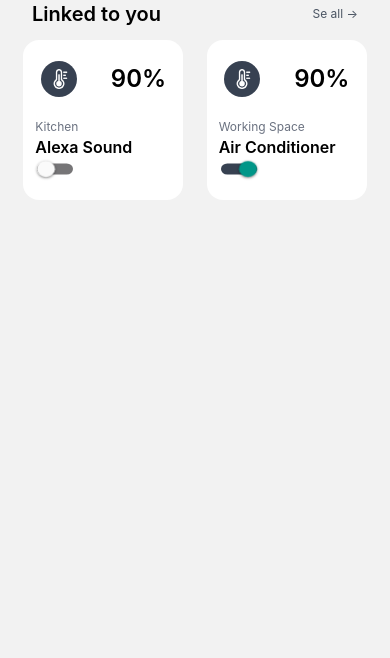
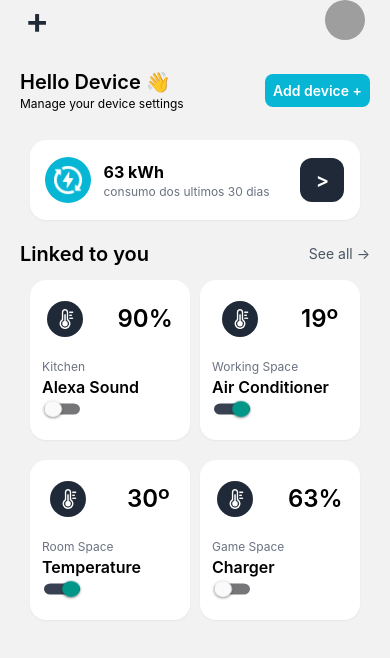
Before and after one commit to GustavoSod/app-home-automation, a React Native app: screen /Home in a window 390 px wide. Shown: the top 658 px of the page. Built offline with nearby package versions, Linux system fonts and the light colour scheme; grey boxes are pictures that could not be loaded.

Commit message:
add more components to home
- Added component X for feature Y
- Integrated component A for functionality B
- Updated component C to version D
- Fixed bug in component E

```diff
--- /dev/null
+++ b/src/components/energyMonth/index.tsx
@@ -0,0 +1,23 @@
+import React from 'react'
+import { Text, View, Image, TouchableOpacity} from 'react-native'
+
+export default function EnergyMonth({kwh , description} : {kwh: string, description: string}) {
+  return (
+    <View className='w-full, justify-center items-center' style={{marginStart: 30, marginEnd: 30}}>
+        <View className='bg-white w-full h-20 rounded-2xl flex flex-row items-center justify-around mb-5 shadow-sm'>
+            <View className='flex-row items-center'>
+                <View className=' bg-cyan-500 rounded-full p-2 items-center justify-center'>
+                    <Image source={require('../../../assets/images/renewable-energy.png')}  style={{width: 30, height: 30}}/>
+                </View>
+                <View className='ml-3'>
+                    <Text className='font-bold text-base'>{kwh}</Text>
+                    <Text className='text-xs text-gray-500'>{description}</Text>
+                </View>
+            </View>
+            <TouchableOpacity className='bg-gray-800 w-11 h-11 rounded-xl items-center justify-center'>
+                <Text className='text-white font-semibold text-xl'>&gt;</Text>
+            </TouchableOpacity>
+        </View>
+    </View>
+  )
+}
--- /dev/null
+++ b/src/components/header/index.tsx
@@ -0,0 +1,33 @@
+import React from 'react';
+import { View, Text, TouchableOpacity, Image} from 'react-native';
+
+type HeaderType = {
+  type?: 'device' | 'user';
+};
+
+export default function Header({ type }: HeaderType) {
+  return (
+    <View className='w-full mb-7'>
+      {type === 'device' ? (
+        <View className='flex-row justify-between items-center' style={{ marginStart: 20, marginEnd: 20 }}>
+          <View>
+            <Text className='font-semibold text-xl'>Hello Device 👋</Text>
+            <Text className='text-xs'>Manage your device settings</Text>
+          </View>
+          <TouchableOpacity className='bg-cyan-500 rounded-lg p-2'>
+            <Text className='text-white font-semibold'>Add device +</Text>
+          </TouchableOpacity>
+        </View>
+      ): type === 'user' ?(
+        <View className='flex-row justify-between items-center' style={{ marginStart: 25, marginEnd: 25 }}>
+          <TouchableOpacity>
+            <Text className='text-gray-800 text-4xl font-semibold'>+</Text>
+          </TouchableOpacity>
+          <View>
+            <Image source={{ uri: 'https://images.inc.com/uploaded_files/image/1920x1080/getty_481292845_77896.jpg' }} style={{width: 40, height: 40, borderRadius: 100}}/>
+          </View>
+        </View>
+      ) : null}
+    </View>
+  );
+}
--- a/src/components/inputForm/index.tsx
+++ b/src/components/inputForm/index.tsx
@@ -18,6 +18,7 @@ export default function InputForm(props: InputFormProps) {
       className='border-b p-3 mb-4 border-stone-500 w-11/12 text-base'
       placeholder={placeholderText}
       secureTextEntry={secureTextEntry}
+      placeholderTextColor={'gray'}
       autoCapitalize={autoCapitalize}
       autoCorrect={autoCorrect}
       keyboardType={keyboardType}
--- a/src/components/widgetTrigger/index.tsx
+++ b/src/components/widgetTrigger/index.tsx
@@ -1,6 +1,5 @@
 import React from 'react';
 import { Text, View, Switch, Image} from 'react-native';
-import { SafeAreaView } from 'react-native-safe-area-context';
 
 type WidgetItem = {
     value: string;
@@ -15,16 +14,11 @@ type WidgetProps = {
 
 const WidgetTrigger: React.FC<WidgetProps> = ({ items }) => {
   return (
-    <SafeAreaView>
-        <View className='flex flex-row w-full justify-between items-center pl-8 pr-8 mb-3'>
-            <Text className='font-semibold text-xl'>Linked to you</Text>
-            <Text className='text-xs text-gray-600'>Se all -&gt;</Text>
-        </View>
-      <View className='flex flex-row w-full justify-evenly flex-wrap items-start'>
+      <View className='flex flex-row justify-between flex-wrap items-start' style={{marginStart: 30, marginEnd: 30}}>
         {items.map((item, index) => (
-          <View key={index} className='bg-white w-40 h-40 rounded-2xl flex items-start justify-evenly'>
+          <View key={index} className='bg-white w-40 h-40 rounded-2xl flex items-start justify-evenly mb-5 shadow-sm'>
             <View className='flex flex-row items-center justify-around w-full'>
-                <View className=' bg-gray-700 rounded-full items-center justify-center p-2'>
+                <View className=' bg-gray-800 rounded-full items-center justify-center p-2'>
                     <Image source={require('../../../assets/images/thermometer.png')}  style={{width: 20, height: 20}}/>
                 </View>
                 <Text className='font-semibold text-2xl'>{item.value}</Text>
@@ -37,7 +31,6 @@ const WidgetTrigger: React.FC<WidgetProps> = ({ items }) => {
           </View>
         ))}
       </View>
-    </SafeAreaView>
   );
 }
 
--- a/src/screens/home/index.tsx
+++ b/src/screens/home/index.tsx
@@ -1,16 +1,29 @@
 import React from 'react';
-import { SafeAreaView, View } from 'react-native';
+import { SafeAreaView, View, Text } from 'react-native';
 import WidgetTrigger from '../../components/widgetTrigger';
+import EnergyMonth from '../../components/energyMonth';
+import Header from '../../components/header';
 
 const Home = () => {
   const items = [
     { value: '90%', metric: 'Alexa Sound', local: 'Kitchen', turned: false },
-    { value: '90%', metric: 'Air Conditioner', local: 'Working Space', turned: true },
+    { value: '19º', metric: 'Air Conditioner', local: 'Working Space', turned: true },
+    { value: '30º', metric: 'Temperature', local: 'Room Space', turned: true },
+    { value: '63%', metric: 'Charger', local: 'Game Space', turned: false },
   ];
 
   return (
     <SafeAreaView>
-      <WidgetTrigger items={items} />
+      <Header type= 'user'/>
+      <Header type= 'device'/>
+      <EnergyMonth kwh = '63 kWh' description= "consumo dos ultimos 30 dias"/>
+      <View>
+        <View className='flex-row justify-between items-center mb-3' style={{marginStart: 20 , marginEnd: 20}}>
+          <Text className='font-semibold text-xl'>Linked to you</Text>
+          <Text className='text-gray-600 text-sm'>See all -&gt;</Text>
+        </View>
+        <WidgetTrigger items={items} />
+      </View>
     </SafeAreaView>
   );
 }
```
Also changed, not shown: assets/images/renewable-energy.png (added).
